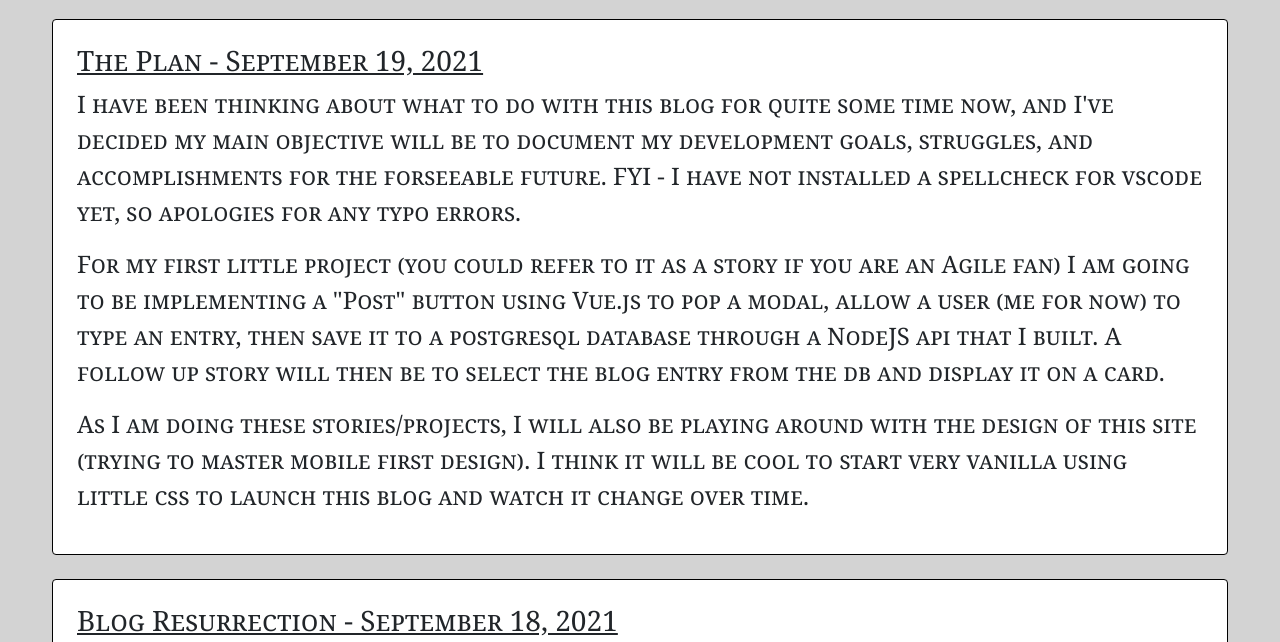
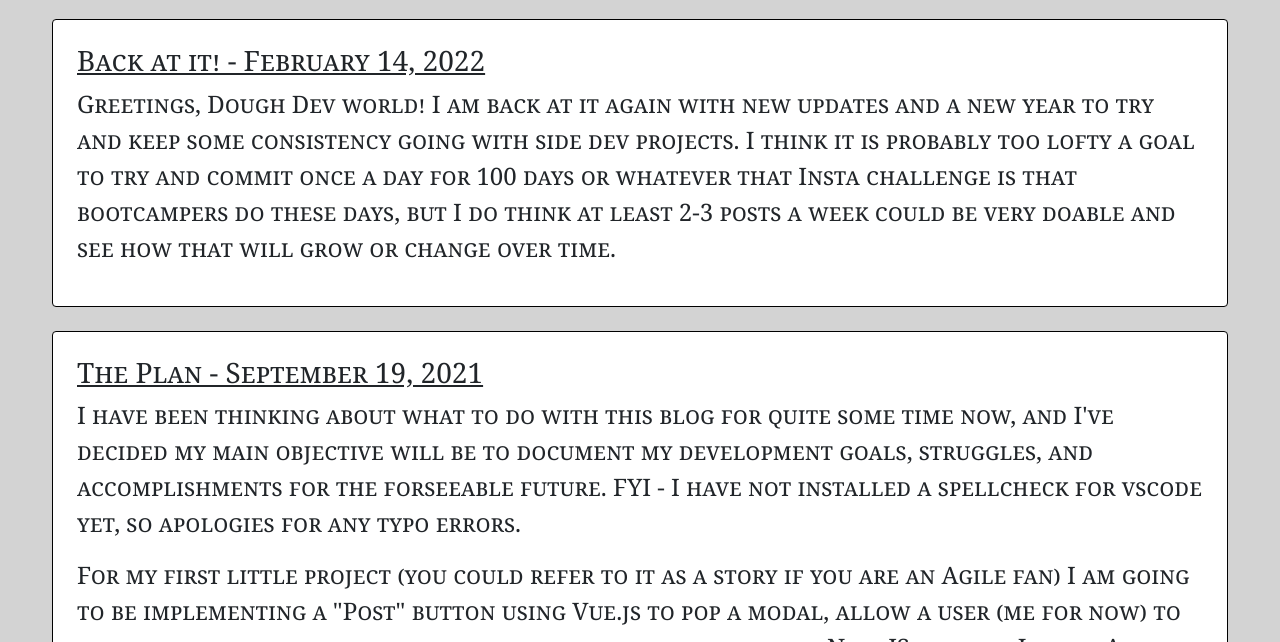
Before and after one commit to jamesjdougherty/dough-dev, a website: page index.html in a window 1280 px wide. Shown: the part 115-757 px from the top of the page. Drawn offline with nearby package versions, Linux system fonts and the light colour scheme.

Commit message:
New blog post

```diff
--- a/index.html
+++ b/index.html
@@ -17,6 +17,17 @@
   <h1 class="comp-title">DOUGH Dev Details</h1>
 
   <div class="card">
+    <h3>Back at it! - February 14, 2022</h3>
+    <p>
+      Greetings, Dough Dev world! I am back at it again with new updates and a new year to try and keep some consistency
+      going with side dev projects. I think it is probably too lofty a goal to try and commit once a day for 100 days or
+      whatever
+      that Insta challenge is that bootcampers do these days, but I do think at least 2-3 posts a week could be very
+      doable and see how that will grow or change over time.
+    </p>
+  </div>
+
+  <div class="card">
     <h3>The Plan - September 19, 2021</h3>
     <p>
       I have been thinking about what to do with this blog for quite some time now, and I've decided my main
@@ -24,7 +35,8 @@
       FYI - I have not installed a spellcheck for vscode yet, so apologies for any typo errors.
     </p>
     <p>
-      For my first little project (you could refer to it as a story if you are an Agile fan) I am going to be implementing
+      For my first little project (you could refer to it as a story if you are an Agile fan) I am going to be
+      implementing
       a "Post" button using Vue.js to pop a modal, allow a user (me for now) to type an entry, then save it to a
       postgresql
       database through a NodeJS api that I built. A follow up story will then be to select the blog entry from the db
```
